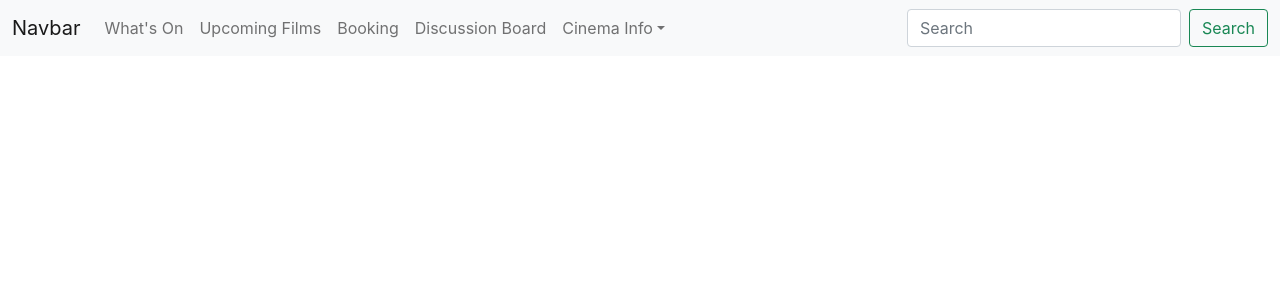
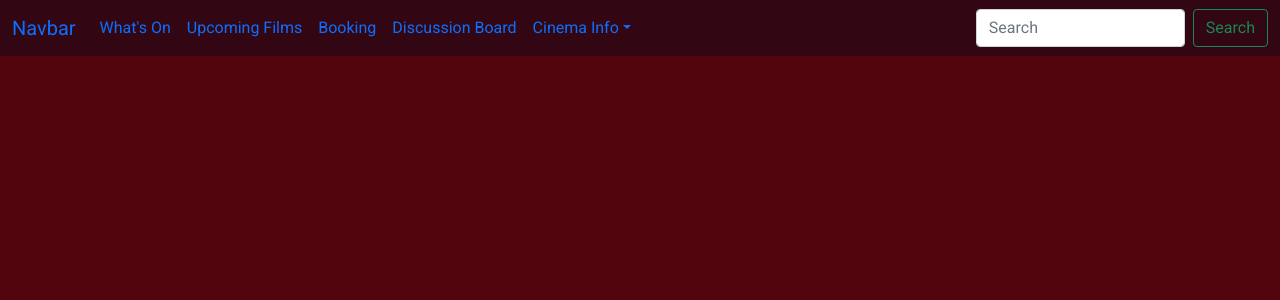
Before and after one commit to Stephanie-Ash/QA-cinema-team1, a React (Create React App) app in the folder react/qa-cinema/: page / in a window 1280 px wide. Shown: the top 300 px of the page. Built offline with nearby package versions, Linux system fonts and the light colour scheme.

Commit message:
QC-3 navbar some styling

```diff
--- a/react/qa-cinema/public/index.html
+++ b/react/qa-cinema/public/index.html
@@ -1,24 +1,29 @@
 <!DOCTYPE html>
 <html lang="en">
+
 <head>
   <meta charset="utf-8" />
   <link rel="icon" href="%PUBLIC_URL%/favicon.ico" />
   <meta name="viewport" content="width=device-width, initial-scale=1" />
   <meta name="theme-color" content="#000000" />
-    <meta
-      name="description"
-      content="Web site created using create-react-app"
-    />
+  <meta name="description" content="Web site created using create-react-app" />
   <link rel="apple-touch-icon" href="%PUBLIC_URL%/logo192.png" />
 
   <link rel="manifest" href="%PUBLIC_URL%/manifest.json" />
-    <link href="https://cdn.jsdelivr.net/npm/bootstrap@5.0.2/dist/css/bootstrap.min.css" rel="stylesheet" integrity="sha384-EVSTQN3/azprG1Anm3QDgpJLIm9Nao0Yz1ztcQTwFspd3yD65VohhpuuCOmLASjC" crossorigin="anonymous">
-
+  <link href="https://cdn.jsdelivr.net/npm/bootstrap@5.0.2/dist/css/bootstrap.min.css" rel="stylesheet"
+    integrity="sha384-EVSTQN3/azprG1Anm3QDgpJLIm9Nao0Yz1ztcQTwFspd3yD65VohhpuuCOmLASjC" crossorigin="anonymous">
+  <link rel="preconnect" href="https://fonts.googleapis.com">
+  <link rel="preconnect" href="https://fonts.gstatic.com" crossorigin>
+  <link href="https://fonts.googleapis.com/css2?family=Montserrat&family=Roboto&display=swap" rel="stylesheet">
   <title>QA Cinema</title>
 </head>
+
 <body>
   <noscript>You need to enable JavaScript to run this app.</noscript>
   <div id="root"></div>
-    <script src="https://cdn.jsdelivr.net/npm/bootstrap@5.0.2/dist/js/bootstrap.bundle.min.js" integrity="sha384-MrcW6ZMFYlzcLA8Nl+NtUVF0sA7MsXsP1UyJoMp4YLEuNSfAP+JcXn/tWtIaxVXM" crossorigin="anonymous"></script>
+  <script src="https://cdn.jsdelivr.net/npm/bootstrap@5.0.2/dist/js/bootstrap.bundle.min.js"
+    integrity="sha384-MrcW6ZMFYlzcLA8Nl+NtUVF0sA7MsXsP1UyJoMp4YLEuNSfAP+JcXn/tWtIaxVXM"
+    crossorigin="anonymous"></script>
 </body>
+
 </html>
--- a/react/qa-cinema/src/components/Navbar.jsx
+++ b/react/qa-cinema/src/components/Navbar.jsx
@@ -5,7 +5,7 @@
 
     return (
         <header>
-            <nav class="navbar navbar-expand-lg navbar-light bg-light">
+            <nav class="navbar navbar-expand-lg">
                 <div class="container-fluid">
                     <Link class="navbar-brand" to="#">Navbar</Link>
                     <button class="navbar-toggler" type="button" data-bs-toggle="collapse" data-bs-target="#navbarSupportedContent" aria-controls="navbarSupportedContent" aria-expanded="false" aria-label="Toggle navigation">
--- a/react/qa-cinema/src/index.css
+++ b/react/qa-cinema/src/index.css
@@ -1,13 +1,21 @@
 body {
   margin: 0;
-  font-family: -apple-system, BlinkMacSystemFont, 'Segoe UI', 'Roboto', 'Oxygen',
-    'Ubuntu', 'Cantarell', 'Fira Sans', 'Droid Sans', 'Helvetica Neue',
-    sans-serif;
-  -webkit-font-smoothing: antialiased;
-  -moz-osx-font-smoothing: grayscale;
+  font-family: 'Montserrat', sans-serif;
+  background-color: #53050D;
+
 }
 
-code {
-  font-family: source-code-pro, Menlo, Monaco, Consolas, 'Courier New',
-    monospace;
+h1,
+h2,
+h3,
+h4,
+h5,
+h6 {
+  font-family: 'Roboto', sans-serif;
+
 }
+
+nav {
+  font-family: 'Roboto', sans-serif;
+  background-color: #330613;
+}
```
Also changed, not shown: react/qa-cinema/src/components/home/home.css (added), react/qa-cinema/src/components/home/home.jsx (added). Lines whose indentation alone changed are shown as unchanged.
